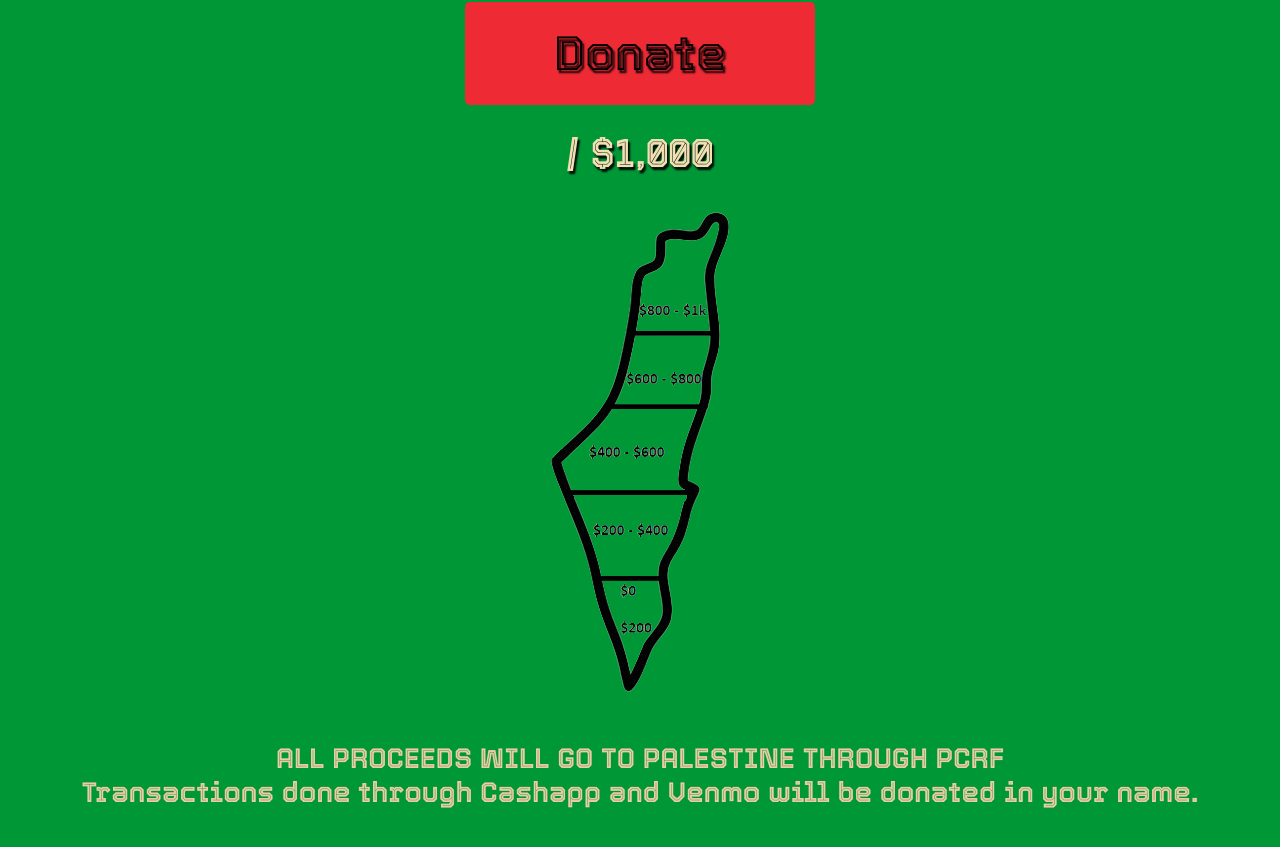
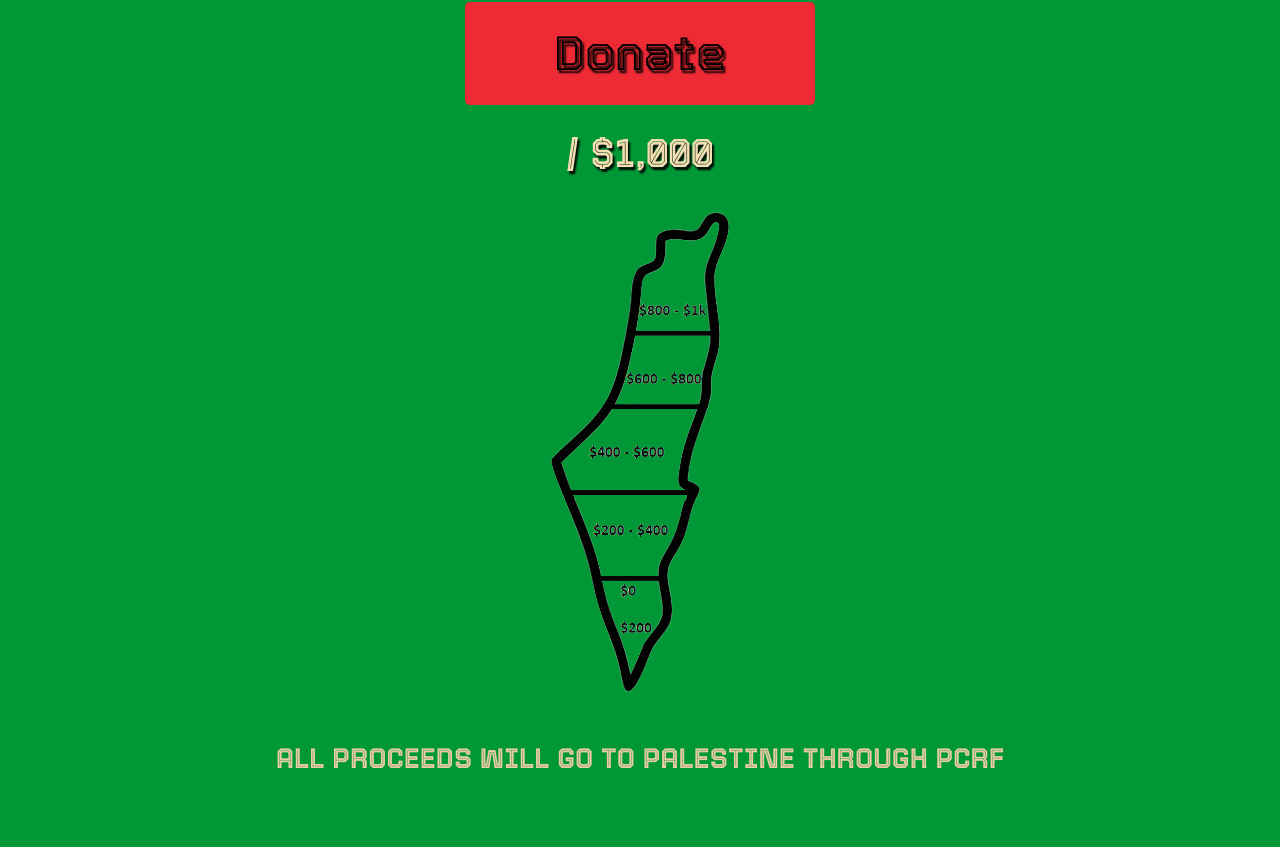
Before and after one commit to alkezz/Freelance-Music-Website, a React (Create React App) app in the folder frontend/: page /donate in a window 1280 px wide. Shown: the part 398-1245 px from the top of the page. Built offline with nearby package versions, Linux system fonts and the light colour scheme; no server answers.

Commit message:
vercel.json

```diff
--- a/frontend/src/components/DonationPage/Palestine.js
+++ b/frontend/src/components/DonationPage/Palestine.js
@@ -75,7 +75,7 @@ export default function Palestine() {
                     {/* <h2 style={{ fontSize: '28px', color: '#ebcca4', textAlign: 'center', padding: '10px', marginBottom: '-30px' }}>Palestinians are suffering from <span style={{ textDecoration: 'underline', fontSize: '32px', color: 'black', textShadow: '0px 0px 0px' }}>GENOCIDE</span>.</h2>
                     <h2 style={{ fontSize: '28px', color: '#ebcca4', textAlign: 'center', marginBottom: '-10px' }}>By donating, you are sending direct aid to those who need it.</h2> */}
                     <h2 style={{ textAlign: 'center', color: '#ebcca4', fontSize: '28px' }}>ALL PROCEEDS WILL GO TO PALESTINE THROUGH PCRF</h2>
-                    <h2 style={{ textAlign: 'center', color: '#ebcca4', fontSize: '28px', marginTop: '-20px' }}>Transactions done through Cashapp and Venmo will be donated in your name.</h2>
+                    {/* <h2 style={{ textAlign: 'center', color: '#ebcca4', fontSize: '28px', marginTop: '-20px' }}>Transactions done through Cashapp and Venmo will be donated in your name.</h2> */}
                     <br />
                     <br />
                 </div>
```
